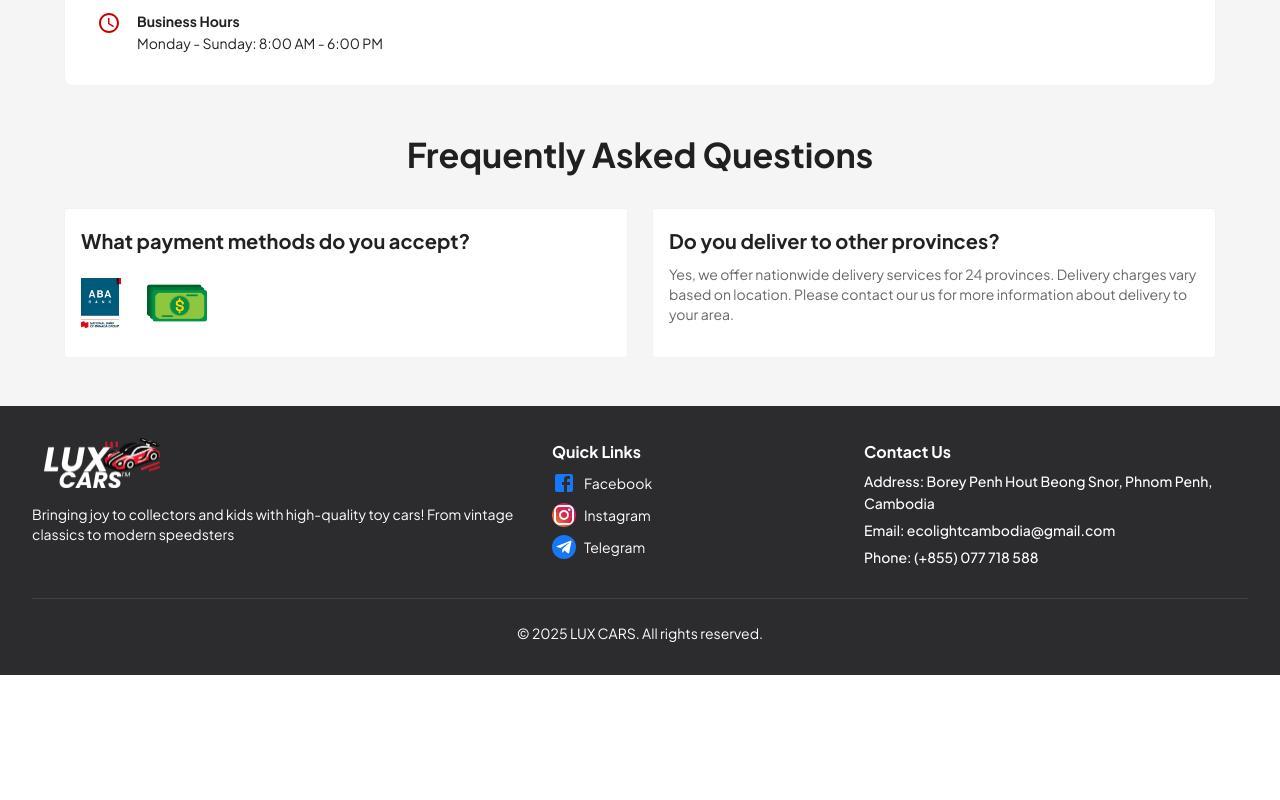
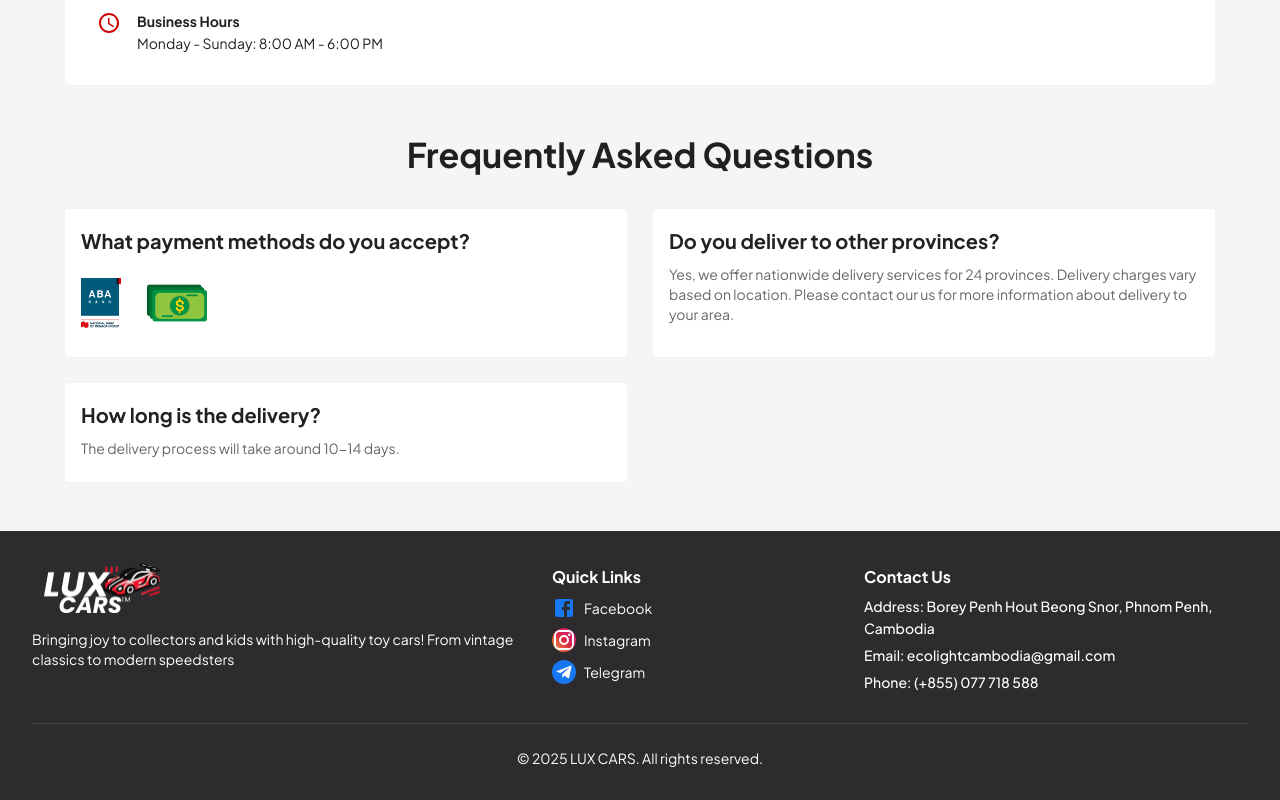
Before and after one commit to xSothkimleng/luxcar, a Next.js app: page /contact in a window 1280 px wide. Shown: the part 831-1631 px from the top of the page. Before the commit the page ends 1506 px from the top, so only its background shows below. Built offline with nearby package versions, Linux system fonts and the light colour scheme; no server answers; what @mui/material-nextjs would draw is missing.

Commit message:
added contact and exclude Tomica Brand

```diff
--- a/src/app/(main)/contact/page.tsx
+++ b/src/app/(main)/contact/page.tsx
@@ -184,6 +184,19 @@ const ContactPage: React.FC = () => {
                 </CardContent>
               </Card>
             </Grid>
+
+            <Grid item xs={12} md={6}>
+              <Card elevation={0} sx={{ height: '100%', border: '1px solid rgba(0,0,0,0.05)' }}>
+                <CardContent>
+                  <Typography variant='h6' fontWeight='bold' gutterBottom>
+                    How long is the delivery?
+                  </Typography>
+                  <Typography variant='body2' color='text.secondary'>
+                    The delivery process will take around 10-14 days.
+                  </Typography>
+                </CardContent>
+              </Card>
+            </Grid>
           </Grid>
         </Box>
       </Container>
--- a/src/components/LandingPage/pages/Homepage/PopularCar/index.tsx
+++ b/src/components/LandingPage/pages/Homepage/PopularCar/index.tsx
@@ -7,12 +7,14 @@ import { useMemo } from 'react';
 const PopularCar = () => {
   const { data: cars, isLoading, isError } = useCars();
 
-  // Get 12 random cars sorted alphabetically by name
   const randomAlphabeticalCars = useMemo(() => {
     if (!cars || cars.length === 0) return [];
 
+    // Filter out Tomica brand cars first
+    const nonTomicaCars = cars.filter(car => car.brand?.name?.toLowerCase() !== 'tomica');
+
     // Create a copy to avoid mutating the original data
-    const carsCopy = [...cars];
+    const carsCopy = [...nonTomicaCars];
 
     // Fisher-Yates (Knuth) Shuffle algorithm to randomize the array
     for (let i = carsCopy.length - 1; i > 0; i--) {
--- a/src/lib/auth.ts
+++ b/src/lib/auth.ts
@@ -1,4 +1,3 @@
-// app/api/auth/[...nextauth]/route.ts
 import NextAuth, { NextAuthOptions } from 'next-auth';
 import CredentialsProvider from 'next-auth/providers/credentials';
 
--- a/src/lib/supabase.ts
+++ b/src/lib/supabase.ts
@@ -5,12 +5,12 @@ const supabaseUrl = process.env.NEXT_PUBLIC_SUPABASE_URL || '';
 const supabaseKey = process.env.NEXT_PUBLIC_SUPABASE_ANON_KEY || '';
 
 // Log initialization details without exposing sensitive data
-console.log('Initializing Supabase client with:', {
-  urlProvided: !!supabaseUrl,
-  keyProvided: !!supabaseKey,
-  urlLength: supabaseUrl.length,
-  keyLength: supabaseKey.length,
-});
+// console.log('Initializing Supabase client with:', {
+//   urlProvided: !!supabaseUrl,
+//   keyProvided: !!supabaseKey,
+//   urlLength: supabaseUrl.length,
+//   keyLength: supabaseKey.length,
+// });
 
 if (!supabaseUrl || !supabaseKey) {
   console.error('Missing Supabase environment variables!');
```
